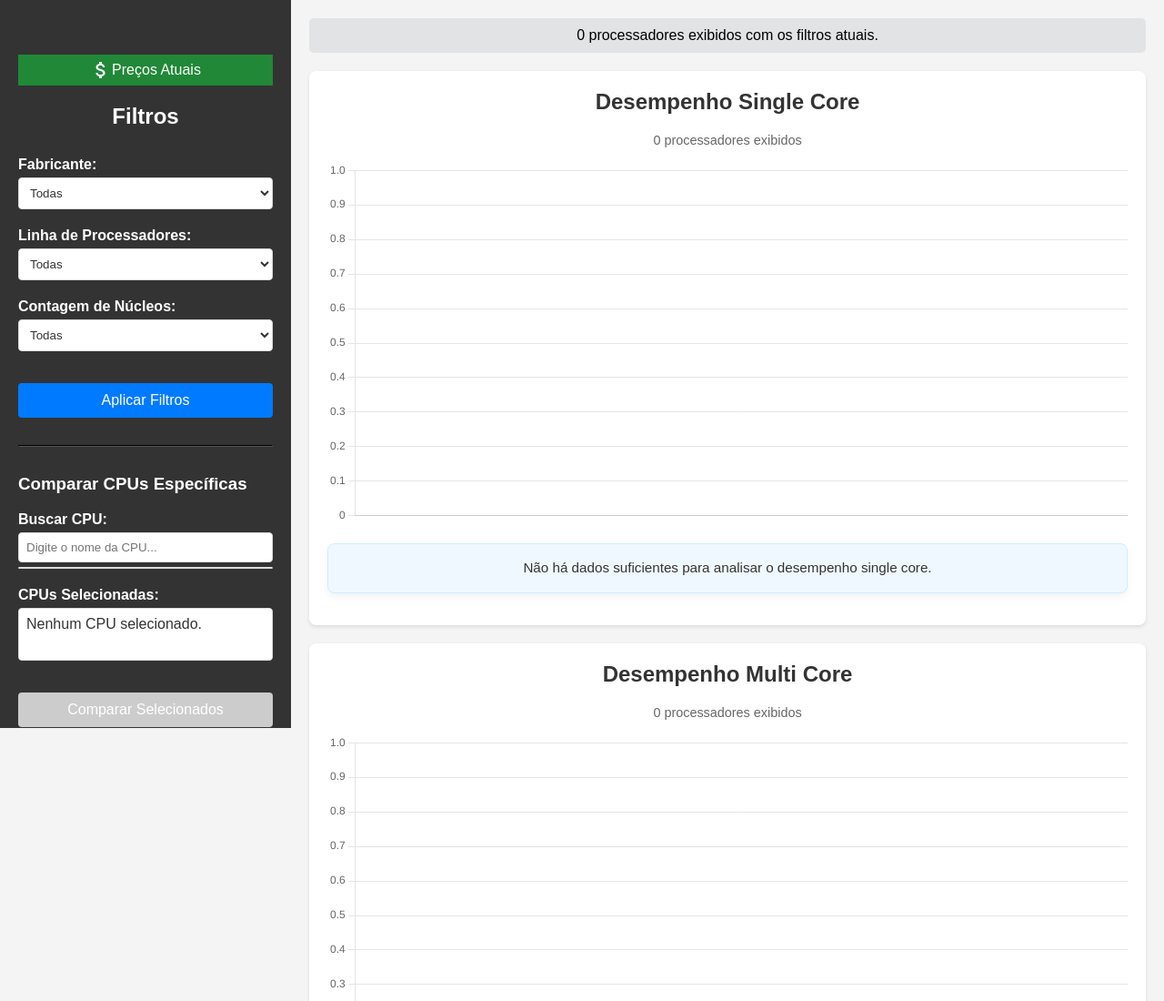
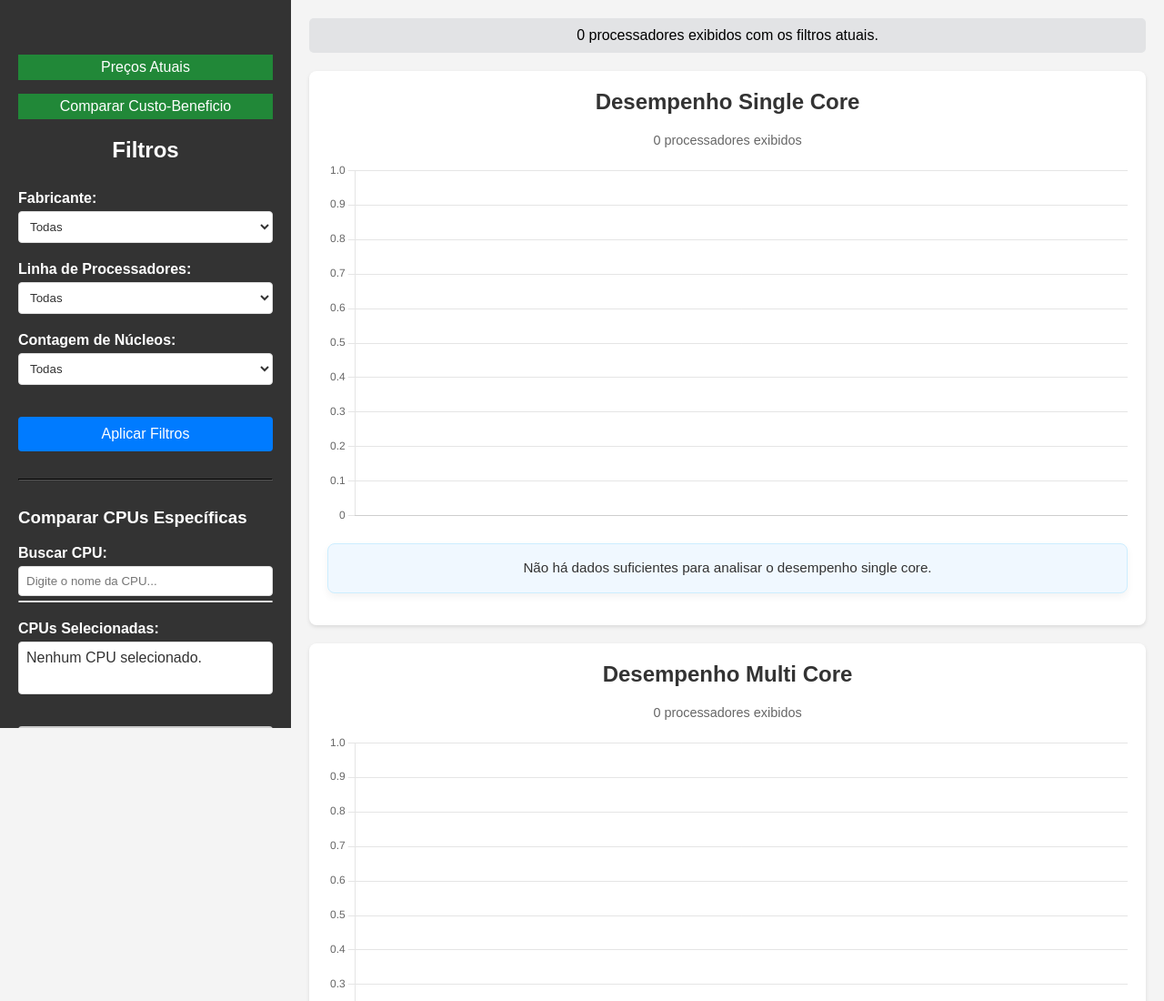
Before and after one commit to brenolobao/CpuGraficos, a plain HTML site: page index.html in a window 1280 px wide. Shown: the top 1100 px of the page at 91% size. Drawn offline with nearby package versions, Linux system fonts and the light colour scheme.

Commit message:
Update index.html

```diff
--- a/index.html
+++ b/index.html
@@ -6,14 +6,14 @@
     <title>Comparativo de Processadores</title>
     <link rel="stylesheet" href="style.css">
     <script src="https://cdn.jsdelivr.net/npm/chart.js"></script>
-    <link href="https://fonts.googleapis.com/icon?family=Material+Icons" rel="stylesheet">
 </head>
 <body>
     <div class="container">
         <aside class="sidebar" id="sidebar">
             <button class="close-btn" id="close-btn">&times;</button>
-             <a href="precoAtual.html"><button class="priceButton"><i class="material-icons">attach_money</i>Preços
+             <a href="precoAtual.html"><button class="priceButton">Preços
                     Atuais</button></a>
+            <a href="compararCB.html"><button class="priceButton" id="ccbButton">Comparar Custo-Beneficio</button></a>
             <h2>Filtros</h2>
             <div class="filter-group">
                 <label for="fabricante">Fabricante:</label>
```
